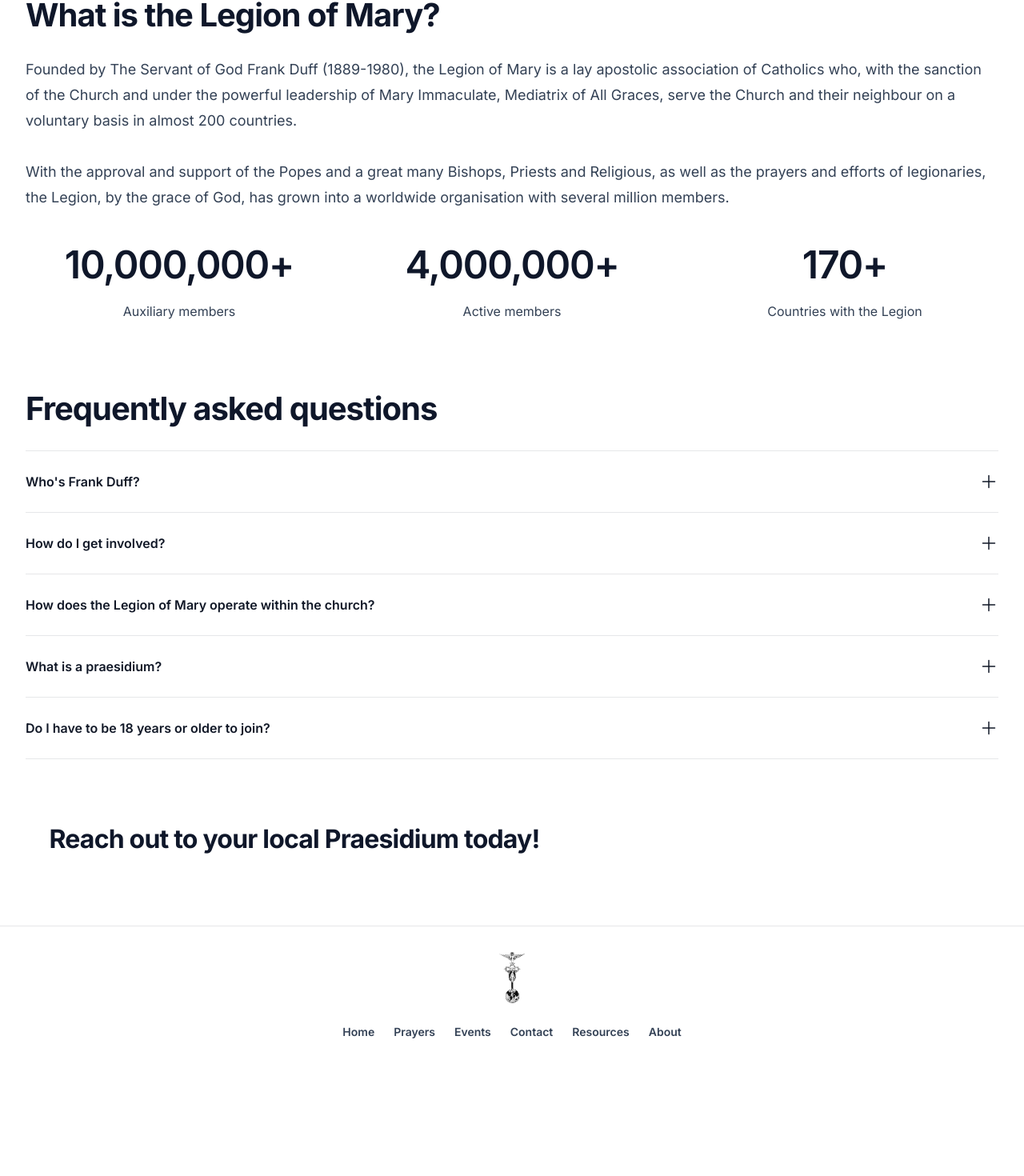
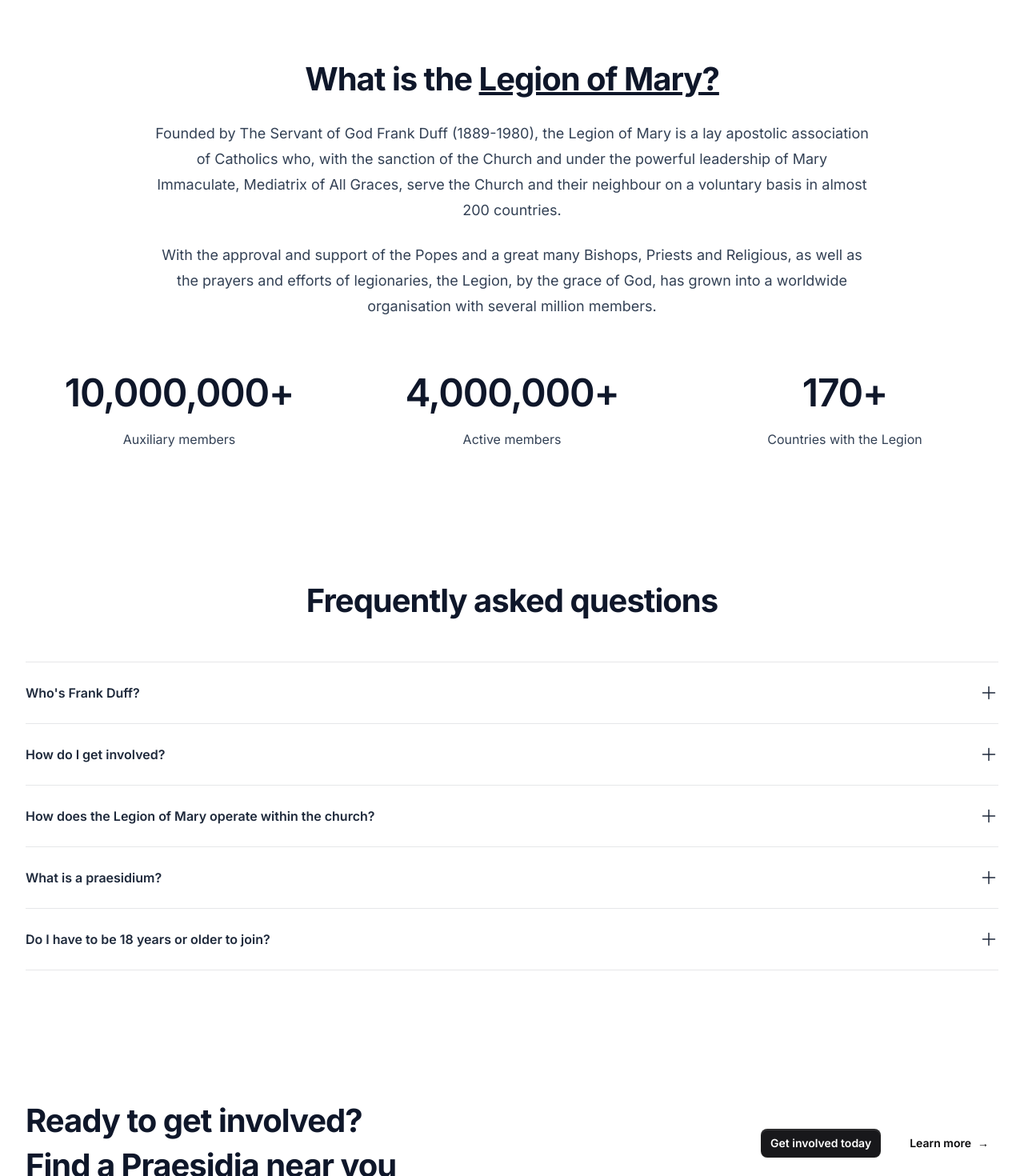
Before and after one commit to ozdv/legion, a Next.js app: page / in a window 1280 px wide. Shown: the part 1002-2472 px from the top of the page at 80% size. Before the commit the page ends 2336 px from the top, so only its background shows below. Built offline with nearby package versions, Linux system fonts and the light colour scheme.

Commit message:
Legion prayers changed, home page changed, added timeline component

```diff
--- a/src/app/page.tsx
+++ b/src/app/page.tsx
@@ -8,7 +8,7 @@ export const metadata: Metadata = {
 };
 export default function Home() {
   return (
-    <Container className="mb-16">
+    <Container className="mb-16 flex flex-col space-y-20 lg:space-y-32 xl:space-y-40">
       <Banner />
 
       {/* // TODO: Pending actual announcements lol  */}
--- a/src/components/hero/cta.tsx
+++ b/src/components/hero/cta.tsx
@@ -1,16 +1,21 @@
+import { Button } from "../shared/button";
+
 const CTA = () => {
   return (
-    <section
-      id="cta"
-      aria-label="cta for legion of mary calgary curias"
-      className="pt-20"
-    >
-      <div className="mx-auto max-w-2xl lg:max-w-7xl">
-        <div className="">
-          {/* <h2 className="max-w-2xl text-3xl font-bold tracking-tight text-slate-900 dark:text-slate-200 sm:text-4xl"> */}
-          <h2 className="max-w-2xl text-center text-3xl font-bold tracking-tight text-slate-900 dark:text-slate-200">
-            Reach out to your local Praesidium today!
-          </h2>
+    <section id="cta" aria-label="cta for legion of mary calgary curias">
+      <div className="mx-auto max-w-7xl lg:flex lg:items-center lg:justify-between">
+        <h2 className="text-3xl font-bold tracking-tight text-slate-900 dark:text-slate-200 sm:text-4xl">
+          Ready to get involved?
+          <br />
+          Find a Praesidia near you
+        </h2>
+
+        <div className="mt-8 flex items-center gap-x-6 sm:mt-0">
+          {/* // todo bigger buttons for CTA dood */}
+          <Button>Get involved today</Button>
+          <Button href="#description" plain>
+            Learn more<span aria-hidden="true">→</span>
+          </Button>
         </div>
       </div>
     </section>
--- a/src/components/hero/description.tsx
+++ b/src/components/hero/description.tsx
@@ -14,27 +14,29 @@ const Description = () => {
     <section
       id="description"
       aria-label="description for legion of mary calgary curias"
-      className="pt-20"
+      className=""
     >
       <div className="mx-auto max-w-2xl lg:max-w-7xl">
         <div className="mx-auto max-w-3xl lg:mx-0 lg:grid lg:max-w-none ">
-          <h2 className="max-w-2xl text-3xl font-bold tracking-tight text-slate-900 dark:text-slate-200 sm:text-4xl">
-            What is the <span className="">Legion of Mary?</span>
+          <h2 className="text-center text-4xl font-bold tracking-tight text-slate-900 dark:text-slate-200 sm:text-4xl">
+            What is the <span className="sm:underline">Legion of Mary?</span>
           </h2>
 
-          <p className="mt-6 text-lg leading-8 text-slate-700 dark:text-slate-200">
-            Founded by The Servant of God Frank Duff (1889-1980), the Legion of
-            Mary is a lay apostolic association of Catholics who, with the
-            sanction of the Church and under the powerful leadership of Mary
-            Immaculate, Mediatrix of All Graces, serve the Church and their
-            neighbour on a voluntary basis in almost 200 countries.
-            <br />
-            <br />
-            With the approval and support of the Popes and a great many Bishops,
-            Priests and Religious, as well as the prayers and efforts of
-            legionaries, the Legion, by the grace of God, has grown into a
-            worldwide organisation with several million members.
-          </p>
+          <div className="mx-auto my-6 max-w-4xl">
+            <p className="text-center text-base leading-8 text-slate-700 dark:text-slate-200 md:text-lg">
+              Founded by The Servant of God Frank Duff (1889-1980), the Legion
+              of Mary is a lay apostolic association of Catholics who, with the
+              sanction of the Church and under the powerful leadership of Mary
+              Immaculate, Mediatrix of All Graces, serve the Church and their
+              neighbour on a voluntary basis in almost 200 countries.
+            </p>
+            <p className="mt-6 text-center text-base leading-8 text-slate-700 dark:text-slate-200 md:text-lg">
+              With the approval and support of the Popes and a great many
+              Bishops, Priests and Religious, as well as the prayers and efforts
+              of legionaries, the Legion, by the grace of God, has grown into a
+              worldwide organisation with several million members.
+            </p>
+          </div>
           {/* https://www.legionofmary.ie/about */}
           {/* in the footer at bottom ^  */}
           <dl className="Stats mt-10 grid grid-cols-1 gap-x-8 gap-y-8 text-center lg:grid-cols-3">
--- a/src/components/hero/faq.tsx
+++ b/src/components/hero/faq.tsx
@@ -38,24 +38,18 @@ const FAQ = () => {
   ];
 
   return (
-    <section
-      id="faq"
-      aria-label="faq for legion of mary calgary curias"
-      className="pt-20"
-    >
+    <section id="faq" aria-label="faq for legion of mary calgary curias">
       <div className="mx-auto max-w-2xl divide-y border-b pb-6 lg:max-w-7xl">
-        {/* ok */}
-
-        <h2 className="max-w-2xl text-3xl font-bold tracking-tight text-slate-900 dark:text-slate-200 sm:text-4xl">
+        <h2 className="text-center text-3xl font-bold tracking-tight text-slate-900 dark:text-slate-200 sm:text-4xl">
           Frequently asked questions
         </h2>
-        <dl className="mt-6 space-y-6 divide-y divide-gray-900/10">
+        <dl className="mt-6 space-y-6 divide-y md:mt-12">
           {faqs.map((faq) => (
             <Disclosure as="div" key={faq.question} className="pt-6">
               {({ open }) => (
                 <>
                   <dt>
-                    <Disclosure.Button className="flex w-full items-start justify-between text-left text-gray-900">
+                    <Disclosure.Button className="flex w-full items-start justify-between text-left text-slate-800 dark:text-slate-300">
                       <span className="text-base font-semibold leading-7">
                         {faq.question}
                       </span>
@@ -69,7 +63,7 @@ const FAQ = () => {
                     </Disclosure.Button>
                   </dt>
                   <Disclosure.Panel as="dd" className="mt-2 pr-12">
-                    <p className="text-base leading-7 text-gray-600">
+                    <p className="text-base leading-7 text-slate-700 dark:text-slate-400">
                       {faq.answer}
                     </p>
                   </Disclosure.Panel>
--- a/src/components/legionEvents/index.tsx
+++ b/src/components/legionEvents/index.tsx
@@ -26,10 +26,10 @@ const LegionEvents = () => {
                 </p>
               </div>
 
-              <p className="mt-2 w-52 whitespace-nowrap font-semibold text-slate-900 sm:mt-0">
+              <p className="mt-2 w-52 whitespace-nowrap font-semibold text-slate-900 dark:text-slate-100 sm:mt-0">
                 {e.eventName}
               </p>
-              <p className="mt-0 whitespace-nowrap text-slate-900 sm:font-semibold">
+              <p className="mt-0 whitespace-nowrap text-slate-700 dark:text-slate-200 sm:font-semibold">
                 {e.description}
               </p>
             </div>
@@ -69,10 +69,10 @@ const LegionEvents = () => {
                 </p>
               </div>
 
-              <p className="mt-2 w-52 whitespace-nowrap font-semibold text-slate-900 sm:mt-0">
+              <p className="mt-2 w-52 whitespace-nowrap font-semibold text-slate-900 dark:text-slate-100 sm:mt-0">
                 {e.eventName}
               </p>
-              <p className="mt-0 whitespace-nowrap text-slate-900 sm:font-semibold">
+              <p className="mt-0 whitespace-nowrap text-slate-900 dark:text-slate-200 sm:font-semibold">
                 {e.description}
               </p>
             </div>
--- /dev/null
+++ b/src/components/shared/timeline.tsx
@@ -0,0 +1,81 @@
+type Props = {
+  timeline: {
+    name: string;
+    dateTime: string;
+    date: string;
+    description: string;
+  }[];
+};
+
+const Timeline = (props: Props) => {
+  const { timeline } = props;
+
+  return (
+    <div className="bg-white py-24 sm:py-32">
+      <div className="mx-auto max-w-7xl px-6 lg:px-8">
+        <div className="mx-auto grid max-w-2xl grid-cols-1 gap-8 overflow-hidden lg:mx-0 lg:max-w-none lg:grid-cols-4">
+          {timeline.map((item) => (
+            <div key={item.name}>
+              <time
+                dateTime={item.dateTime}
+                className="flex items-center text-sm font-semibold leading-6 text-indigo-600"
+              >
+                <svg
+                  viewBox="0 0 4 4"
+                  className="mr-4 h-1 w-1 flex-none"
+                  aria-hidden="true"
+                >
+                  <circle cx={2} cy={2} r={2} fill="currentColor" />
+                </svg>
+                {item.date}
+                <div
+                  className="absolute -ml-2 h-px w-screen -translate-x-full bg-gray-900/10 sm:-ml-4 lg:static lg:-mr-6 lg:ml-8 lg:w-auto lg:flex-auto lg:translate-x-0"
+                  aria-hidden="true"
+                />
+              </time>
+              <p className="mt-6 text-lg font-semibold leading-8 tracking-tight text-gray-900">
+                {item.name}
+              </p>
+              <p className="mt-1 text-base leading-7 text-gray-600">
+                {item.description}
+              </p>
+            </div>
+          ))}
+        </div>
+      </div>
+    </div>
+  );
+};
+
+export default Timeline;
+
+// const timeline = [
+//   {
+//     name: 'Founded company',
+//     description:
+//       'Nihil aut nam. Dignissimos a pariatur et quos omnis. Aspernatur asperiores et dolorem dolorem optio voluptate repudiandae.',
+//     date: 'Aug 2021',
+//     dateTime: '2021-08',
+//   },
+//   {
+//     name: 'Secured $65m in funding',
+//     description:
+//       'Provident quia ut esse. Vero vel eos repudiandae aspernatur. Cumque minima impedit sapiente a architecto nihil.',
+//     date: 'Dec 2021',
+//     dateTime: '2021-12',
+//   },
+//   {
+//     name: 'Released beta',
+//     description:
+//       'Sunt perspiciatis incidunt. Non necessitatibus aliquid. Consequatur ut officiis earum eum quia facilis. Hic deleniti dolorem quia et.',
+//     date: 'Feb 2022',
+//     dateTime: '2022-02',
+//   },
+//   {
+//     name: 'Global launch of product',
+//     description:
+//       'Ut ipsa sint distinctio quod itaque nam qui. Possimus aut unde id architecto voluptatem hic aut pariatur velit.',
+//     date: 'Dec 2022',
+//     dateTime: '2022-12',
+//   },
+// ]
--- a/src/styles/globals.css
+++ b/src/styles/globals.css
@@ -13,7 +13,7 @@
   .border-b,
   .border-x,
   .border-y {
-    @apply border-slate-900/10 dark:border-gray-800;
+    @apply divide-slate-900/10 border-slate-900/10 dark:divide-gray-800 dark:border-gray-800;
   }
 }
 
```
Also changed, not shown: src/components/prayers/legionPrayer.tsx (+74 -53 lines).
